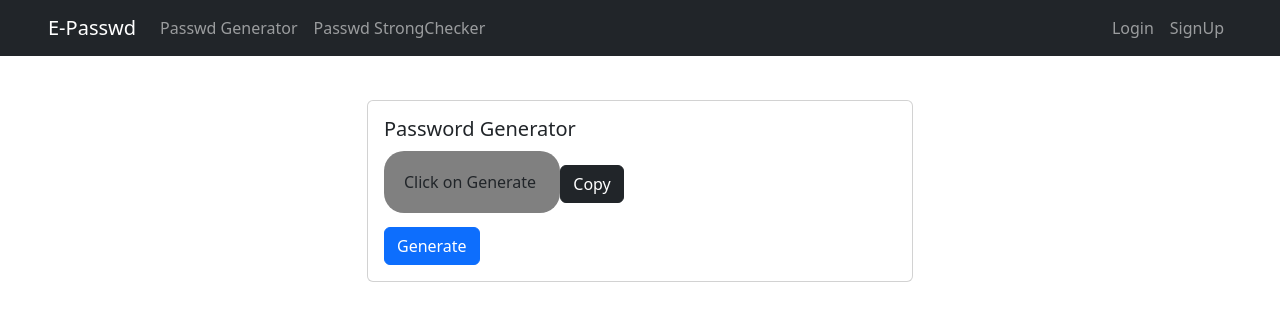
After one commit to ibar2/studing-django-projects, a Django app: page /generator in a window 1280 px wide. The commit adds this page. Shown: the top 321 px of the page. Run offline with Django 4.2, Linux system fonts and the light colour scheme.

Commit message:
really needs a lot of fixes but i should fix and add more features to it tommorow

```diff
--- a/page/paging/page/templates/base/base.html
+++ b/page/paging/page/templates/base/base.html
@@ -9,6 +9,7 @@
     <title>{% block title %}{% endblock title %}</title>
 </head>
 <body>
+    {% include './nav.html' %}
     {% block content %}{% endblock content %}
 
     <script src="https://cdn.jsdelivr.net/npm/bootstrap@5.3.0/dist/js/bootstrap.bundle.min.js"
--- a/page/paging/page/templates/base/nav.html
+++ b/page/paging/page/templates/base/nav.html
@@ -10,7 +10,7 @@
     <div class="navbar-collapse collapse" id='navbarNav'>
       <ul class="navbar-nav mr-auto">
         <li class="nav-item">
-          <a href="#" class="nav-link ">Passwd Generator</a>
+          <a href={% url 'generator' %} class="nav-link ">Passwd Generator</a>
         </li>
         <li class="nav-item ">
           <a href="#" class="nav-link ">Passwd StrongChecker</a>
--- a/page/paging/page/templates/page/Login.html
+++ b/page/paging/page/templates/page/Login.html
@@ -28,7 +28,7 @@
     margin-right: 0;
 }
 </style>
-{% include 'base/nav.html' %}
+
 <main class="login-form">
     <div class="cotainer">
         <div class="row justify-content-center">
--- /dev/null
+++ b/page/paging/page/templates/page/generator.html
@@ -0,0 +1,24 @@
+{% extends 'base/base.html' %}
+{% block content %}
+<div class="container " style='margin-top:100px;'>
+    <div class="row justify-content-center">
+      <div class="col-md-6">
+        <div class="card">
+          <div class="card-body">
+            <h5 class="card-title">Password Generator</h5>
+        <div class="mt-4">
+            <p class="card-text mt-4 d-inline" style="width: 420px; padding: 20px; border-radius: 20px;  background-color: grey;">
+             Click on Generate
+            </p>
+
+            <input type="button" value="Copy" name="copy-btn" class="btn btn-dark"
+            >
+        </div>
+            <button type="button" class="d-block btn btn-primary mt-4" id="generate">Generate</button>
+          </div>
+        </div>
+      </div>
+    </div>
+  </div>
+
+{% endblock content %}
--- a/page/paging/page/templates/page/home.html
+++ b/page/paging/page/templates/page/home.html
@@ -1,8 +1,6 @@
 {% extends 'base/base.html' %}
 
 {% block content %}
-
-{% include 'base/nav.html' %}
 <main style="height:90vh; text-align: center; align-items: center; display: flex; justify-content: center;">
     <button type="button" class="btn btn-lg btn-dark me-4"> Login </button>
 </main>
--- a/page/paging/page/templates/page/signup.html
+++ b/page/paging/page/templates/page/signup.html
@@ -28,7 +28,6 @@
     margin-right: 0;
 }
 </style>
-{% include 'base/nav.html' %}
 <main class="login-form">
     <div class="cotainer">
         <div class="row justify-content-center">
--- a/page/paging/page/urls.py
+++ b/page/paging/page/urls.py
@@ -5,5 +5,6 @@ from . import views
 urlpatterns = [
     path('', views.homepage, name='home'),
     path('login', views.loginpage, name='login'),
-    path('signup', views.signup, name='signup')
+    path('signup', views.signup, name='signup'),
+    path('generator', views.generator, name='generator')
 ]
--- a/page/paging/page/views.py
+++ b/page/paging/page/views.py
@@ -11,3 +11,7 @@ def loginpage(req):
 
 def signup(req):
     return render(req, 'page/signup.html')
+
+
+def generator(req):
+    return render(req, 'page/generator.html')
```
